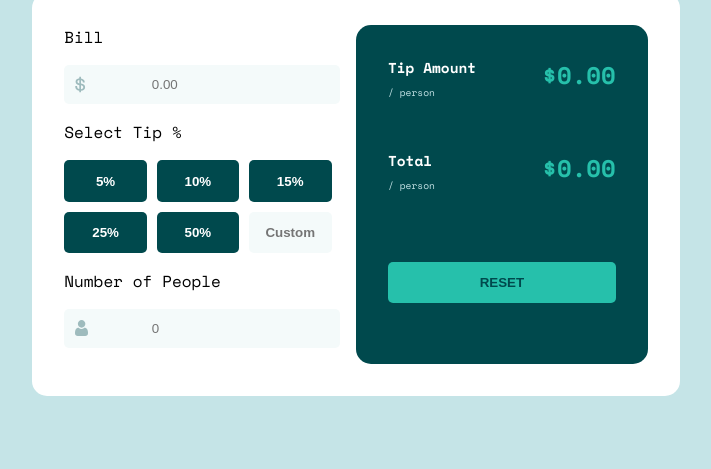
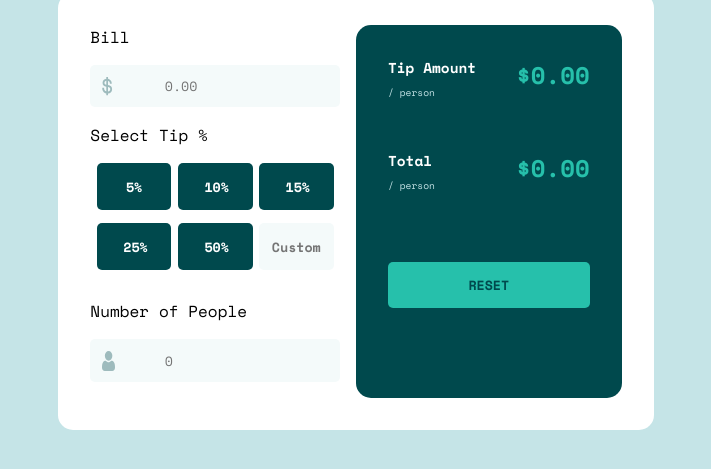
Before and after one commit to Afarrell95/tip-calculator, a website: page public/index.html in a window 1280 px wide. Shown: the part 231-700 px from the top of the page, without its empty margins (284-995 px from the left). Drawn offline with nearby package versions, Linux system fonts and the light colour scheme.

Commit message:
minor css change

```diff
--- a/public/style.css
+++ b/public/style.css
@@ -12,6 +12,7 @@
     padding:0;
     margin:0;
     box-sizing: border-box;
+    font-family: 'Space Mono', monospace;
 }
 
 body{
@@ -19,11 +20,12 @@ body{
     display:flex;
     justify-content: center;
     align-items: center;
-    font-family: 'Space Mono', monospace;
+
 }
 
 button, #custom{
     border: none;
+    margin-bottom: 1em;
     text-align: center;
     padding: 1em 2em;
     width: 30%;
@@ -31,6 +33,7 @@ button, #custom{
     cursor: pointer;
     transition: all .4s ease;
     font-weight: 700;
+
 }
 
 input{
@@ -75,7 +78,7 @@ input{
     margin-bottom: 1em;
     display: flex;
     flex-wrap: wrap;
-    gap: .6rem;
+    justify-content: space-evenly;
     width: 100%;
 }
 
```
